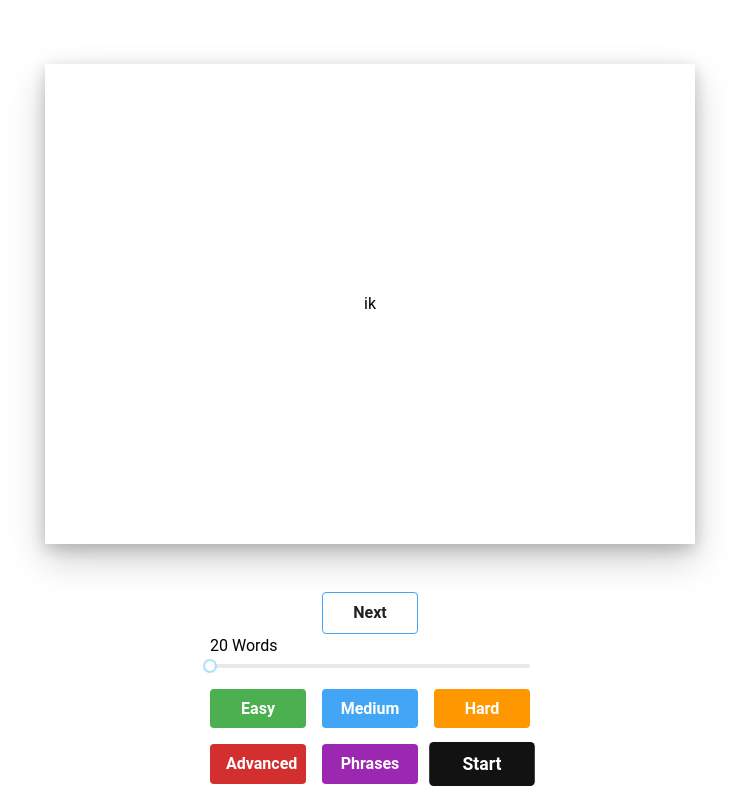
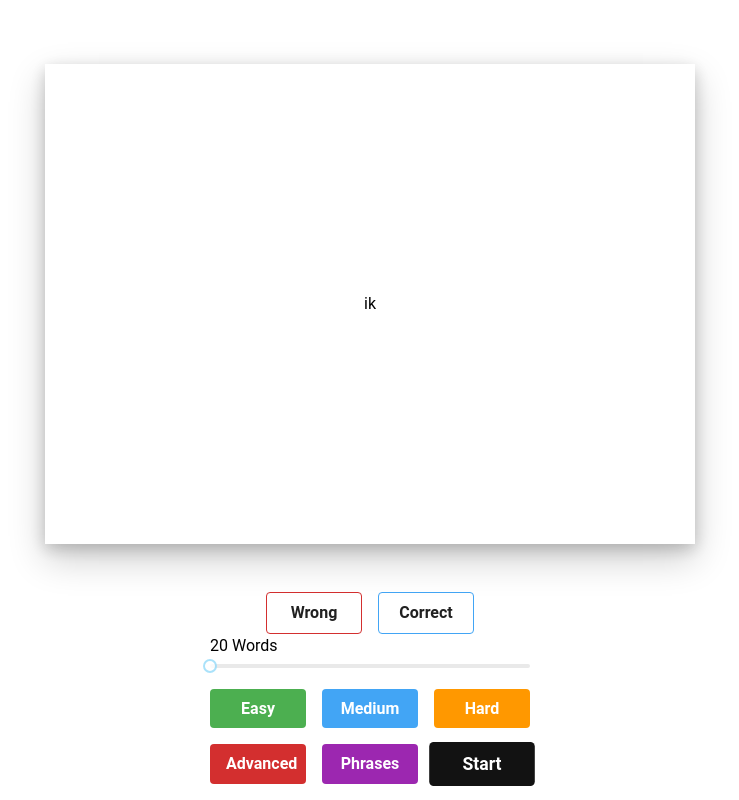
Before and after one commit to simmeringstew/language-flashcards, a React (Vite) app: page / in a window 1280 px wide. Both pictures are taken after a click on the button "Start". Shown: the whole page, without its empty margins (270-1009 px from the left). Built offline with nearby package versions, Linux system fonts and the light colour scheme; a small style sheet from the web is missing.

Commit message:
Can now select if you got the word wrong or right

```diff
--- a/src/App.jsx
+++ b/src/App.jsx
@@ -31,12 +31,17 @@ const App = () => {
     return array;
   }
 
-  const next = () => {
-    if (words.length === 1) {
-      setWords(null);
-      return;
+  const next = (gotIt) => {
+    if (gotIt) {
+      if (words.length === 1) {
+        setWords(null);
+      } else {
+        setWords(words.slice(1));
+      }
+    } else {
+      const [first, ...rest] = words;
+      setWords([...rest, first]);
     }
-    setWords(words.slice(1));
   }
 
   return (
--- a/src/Control.jsx
+++ b/src/Control.jsx
@@ -6,8 +6,9 @@ const Control = ({ words, next }) => {
     }
 
     return (
-        <div className='next-wrapper'>
-            <button className='next' onClick={() => next()}>Next</button>
+        <div className='control-wrapper'>
+            <button className='wrong' onClick={() => next(false)}>Wrong</button>
+            <button className='correct' onClick={() => next(true)}>Correct</button>
         </div>
     );
 }
--- a/src/styles/control.css
+++ b/src/styles/control.css
@@ -1,11 +1,16 @@
-.next-wrapper {
+.control-wrapper {
     margin-top: 3rem;
     display: flex;
     justify-content: center;
+    gap: 1rem;
 }
 
-.next {
+.correct, .wrong {
     border: 1px solid #42a5f5;
     background-color: transparent;
     color: var(--clr-text-primary-light);
 }
+
+.wrong {
+    border-color: #d32f2f;
+}
```
